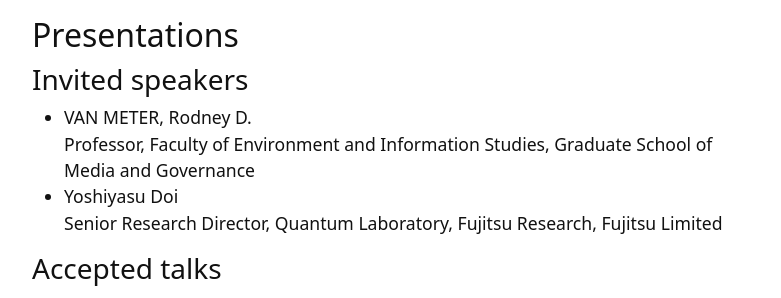
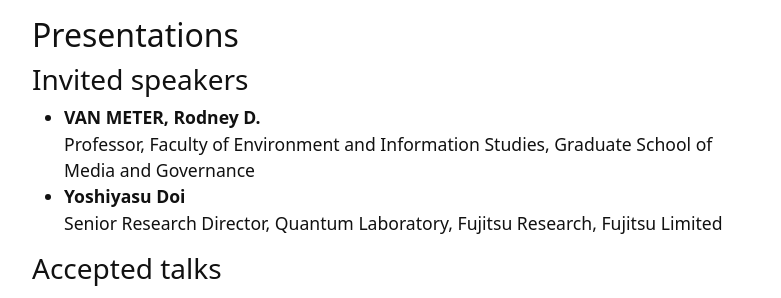
Before and after one commit to ftqcsa/ftqcsa.github.io, a Jekyll site: the page built from index.md, in a window 1280 px wide. Shown: the part 1474-1772 px from the top of the page, without its empty margins (245-1026 px from the left). Built offline with Jekyll 4.4.1, drawn with Linux system fonts in a browser that asks for light colours.

```diff
--- a/index.md
+++ b/index.md
@@ -37,9 +37,9 @@ The deadline is tentatively May 28th.
 
 ### Invited speakers
 
-- VAN METER, Rodney D.
+- __VAN METER, Rodney D.__
   Professor, Faculty of Environment and Information Studies, Graduate School of Media and Governance
-- Yoshiyasu Doi
+- __Yoshiyasu Doi__
   Senior Research Director, Quantum Laboratory, Fujitsu Research, Fujitsu Limited
 
 ### Accepted talks
```
